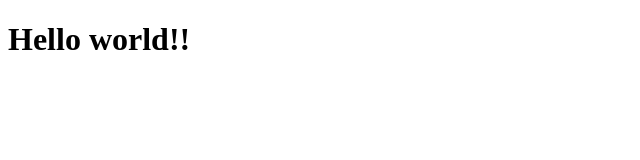
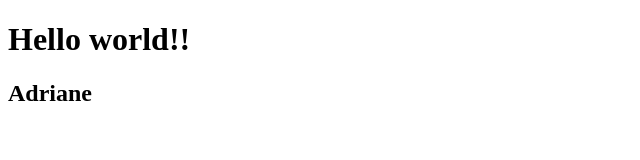
Before and after one commit to ocampoad/practice_branches, a plain HTML site: page index.html in a window 1280 px wide. Shown: the whole page, without its empty margins (0-640 px from the left). Drawn offline with Linux system fonts and the light colour scheme.

Commit message:
add name to html

```diff
--- a/index.html
+++ b/index.html
@@ -8,5 +8,6 @@
 </head>
 <body>
     <h1>Hello world!!</h1>
+    <h2>Adriane</h2>
 </body>
 </html>
```
